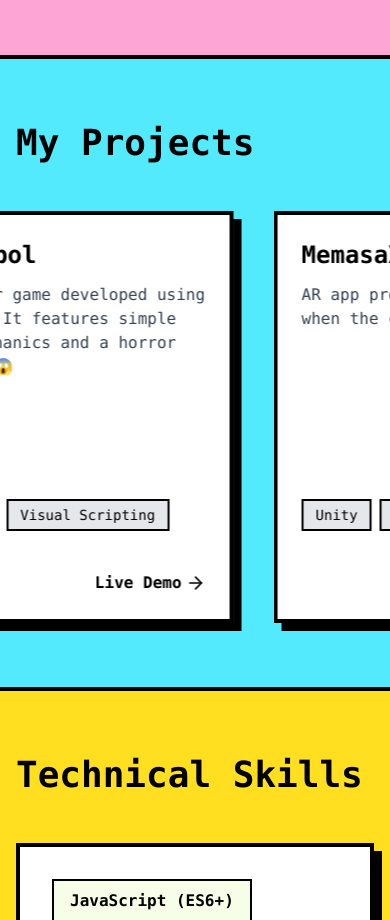
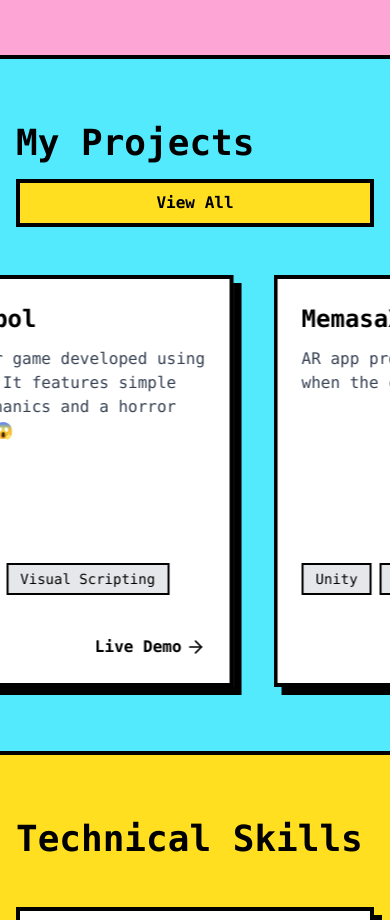
Before and after one commit to m4iev/portfolio-m4iev, a React (Create React App) app: page / in a window 390 px wide. Shown: the part 1700-2620 px from the top of the page. Built offline with nearby package versions, Linux system fonts and the light colour scheme.

Commit message:
Add view all function for projects. Resize the project card

```diff
--- a/src/components/ProjectCard.tsx
+++ b/src/components/ProjectCard.tsx
@@ -5,7 +5,7 @@ import MediumIcon from "./MediumIcon";
 
 const ProjectCard: FC<{ project: Project }> = ({ project }) => {
   return (
-    <div className="bg-white rounded-none border-4 border-black p-6 flex flex-col h-full shadow-[8px_8px_0px_#000] w-96 flex-shrink-0">
+    <div className="bg-white rounded-none border-4 border-black p-6 flex flex-col h-full shadow-[8px_8px_0px_#000] w-96 max-w-full sm:w-96 flex-shrink-0 mx-4 sm:mx-0">
       <h3 className="text-2xl font-bold text-black mb-3">{project.title}</h3>
       <p className="text-gray-700 mb-4 flex-grow">{project.description}</p>
       <div className="flex flex-wrap gap-2 mb-6">
--- a/src/components/Projects.tsx
+++ b/src/components/Projects.tsx
@@ -1,19 +1,36 @@
-import { FC } from "react";
+import { FC, useState } from "react";
 import { portfolioData } from "../data/variables";
 import ProjectCard from "./ProjectCard";
 
 const Projects: FC = () => {
+  const [showAll, setShowAll] = useState(false);
+
   return (
     <section
       id="projects"
       className="py-16 md:py-24 border-b-4 border-black bg-cyan-300 overflow-hidden"
     >
-      <div className="max-w-6xl mx-auto px-4 md:px-8 lg:px-16">
-        <h2 className="text-4xl md:text-5xl font-extrabold text-black mb-12 inline-block">
+      <div className="max-w-6xl mx-auto px-4 md:px-8 lg:px-16 flex flex-col md:flex-row md:items-center md:justify-between gap-4 mb-12">
+        <h2 className="text-4xl md:text-5xl font-extrabold text-black mb-2 md:mb-0 inline-block">
           My Projects
         </h2>
+        <button
+          className="px-6 py-2 rounded-lg border-4 border-black bg-yellow-300 text-black font-bold shadow-[4px_4px_0_0_#000] transition-all hover:translate-x-1 hover:translate-y-1 hover:shadow-[2px_2px_0_0_#000] active:translate-x-2 active:translate-y-2 active:shadow-none"
+          onClick={() => setShowAll((prev) => !prev)}
+        >
+          {showAll ? "Show Less" : "View All"}
+        </button>
       </div>
-      <div className="w-full group">
+      <div className="w-full group mt-8">
+        {showAll ? (
+          <div className="flex flex-wrap justify-center gap-6">
+            {portfolioData.projects.map((project, index) => (
+              <div key={index} className="mx-2 my-4">
+                <ProjectCard project={project} />
+              </div>
+            ))}
+          </div>
+        ) : (
           <div className="flex animate-scroll-left">
             {[...portfolioData.projects, ...portfolioData.projects].map(
               (project, index) => (
@@ -23,6 +40,7 @@ const Projects: FC = () => {
               )
             )}
           </div>
+        )}
       </div>
     </section>
   );
```
Lines whose indentation alone changed are shown as unchanged.
